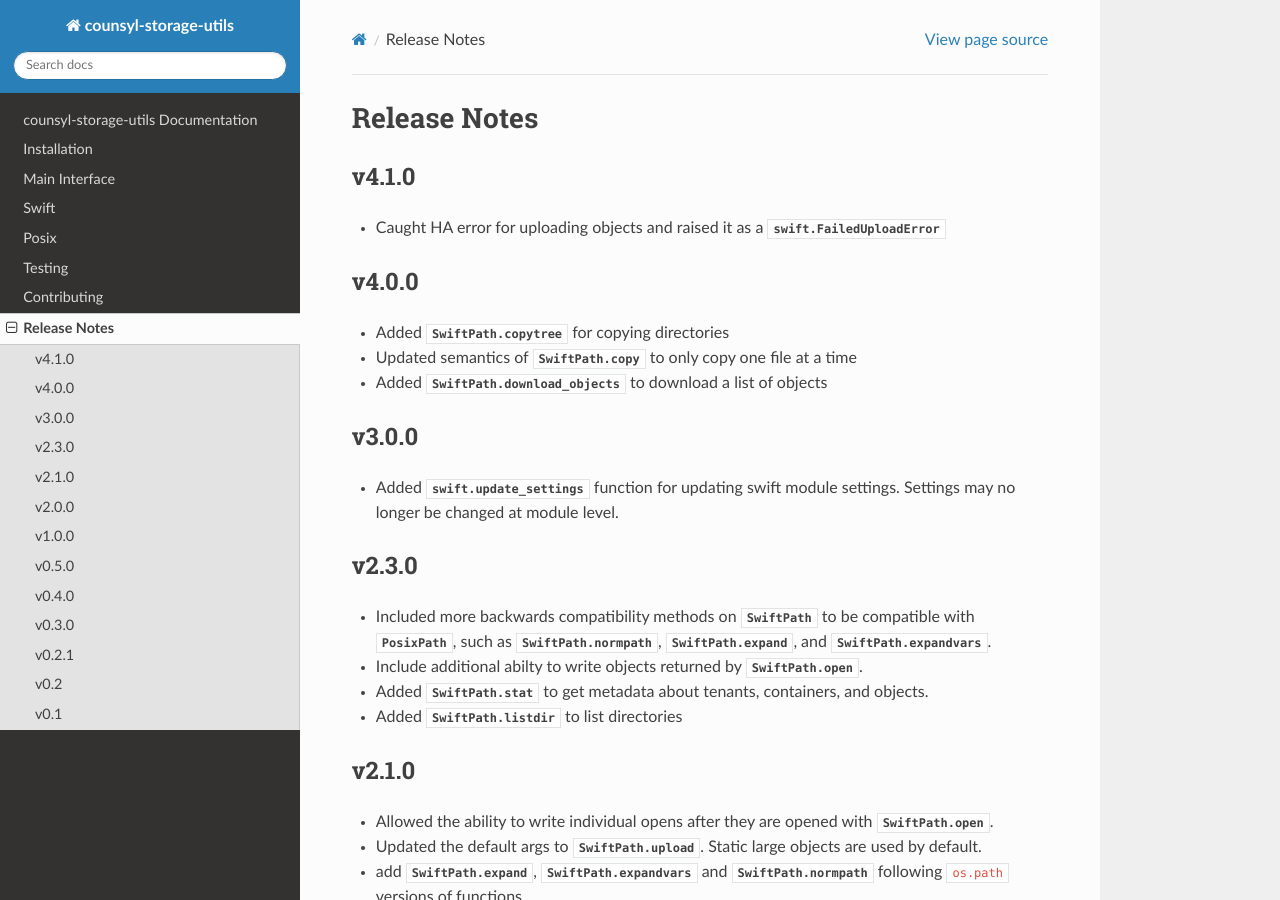
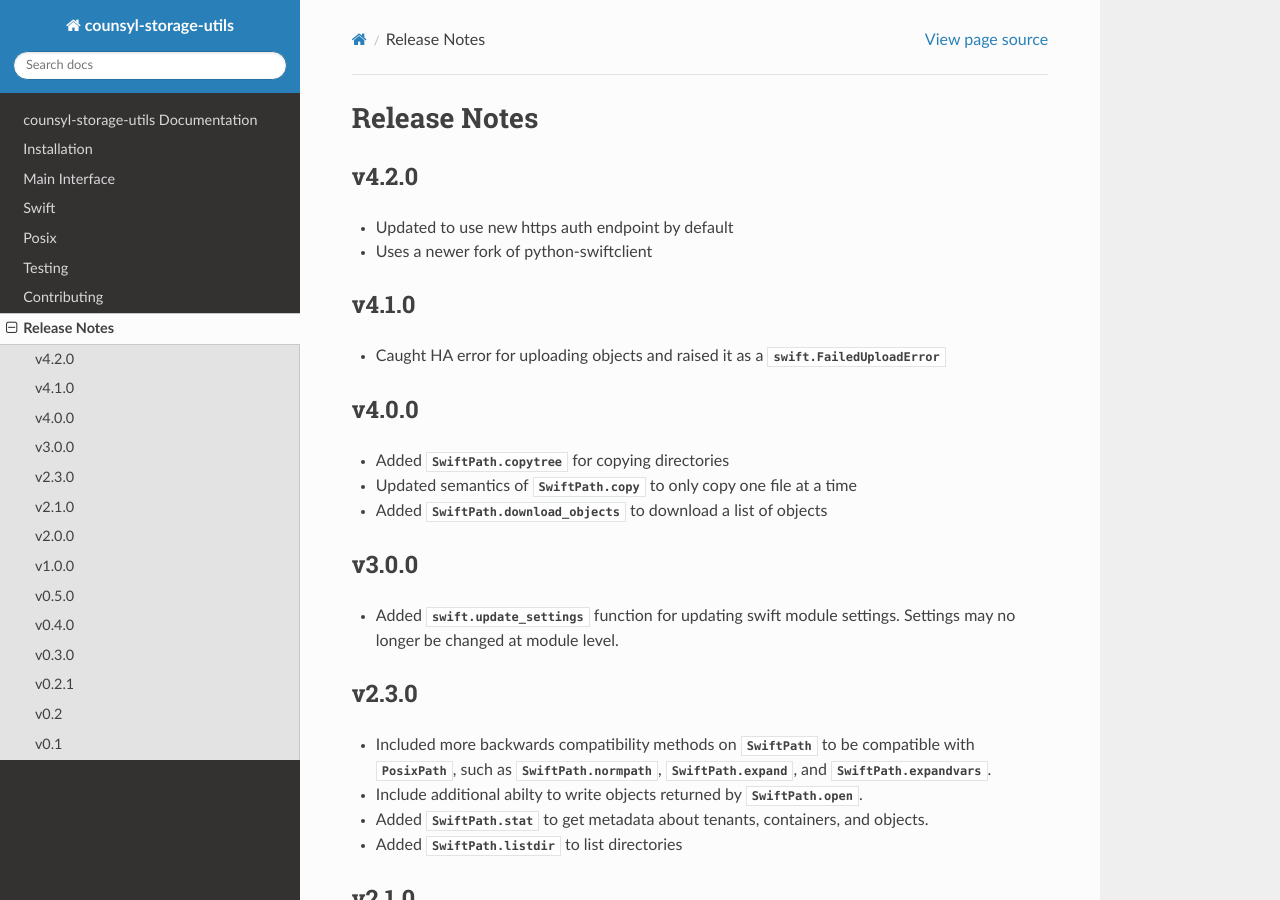
Before and after one commit to counsyl/stor, a Sphinx documentation site: the page built from docs/release_notes.rst, in a window 1280 px wide and 900 px high. Built offline with Sphinx 7.4.7 and the Read the Docs theme 2.0.0, drawn with Linux system fonts in a browser that asks for light colours; the version number could not be read and is left out.

Commit message:
Updated default https auth endpoint
Sem-Ver: feature

```diff
--- a/docs/release_notes.rst
+++ b/docs/release_notes.rst
@@ -1,5 +1,11 @@
 Release Notes
 =============
+
+v4.2.0
+------
+
+* Updated to use new https auth endpoint by default
+* Uses a newer fork of python-swiftclient
 
 v4.1.0
 ------
```
Also changed, not shown: 1 other file.
